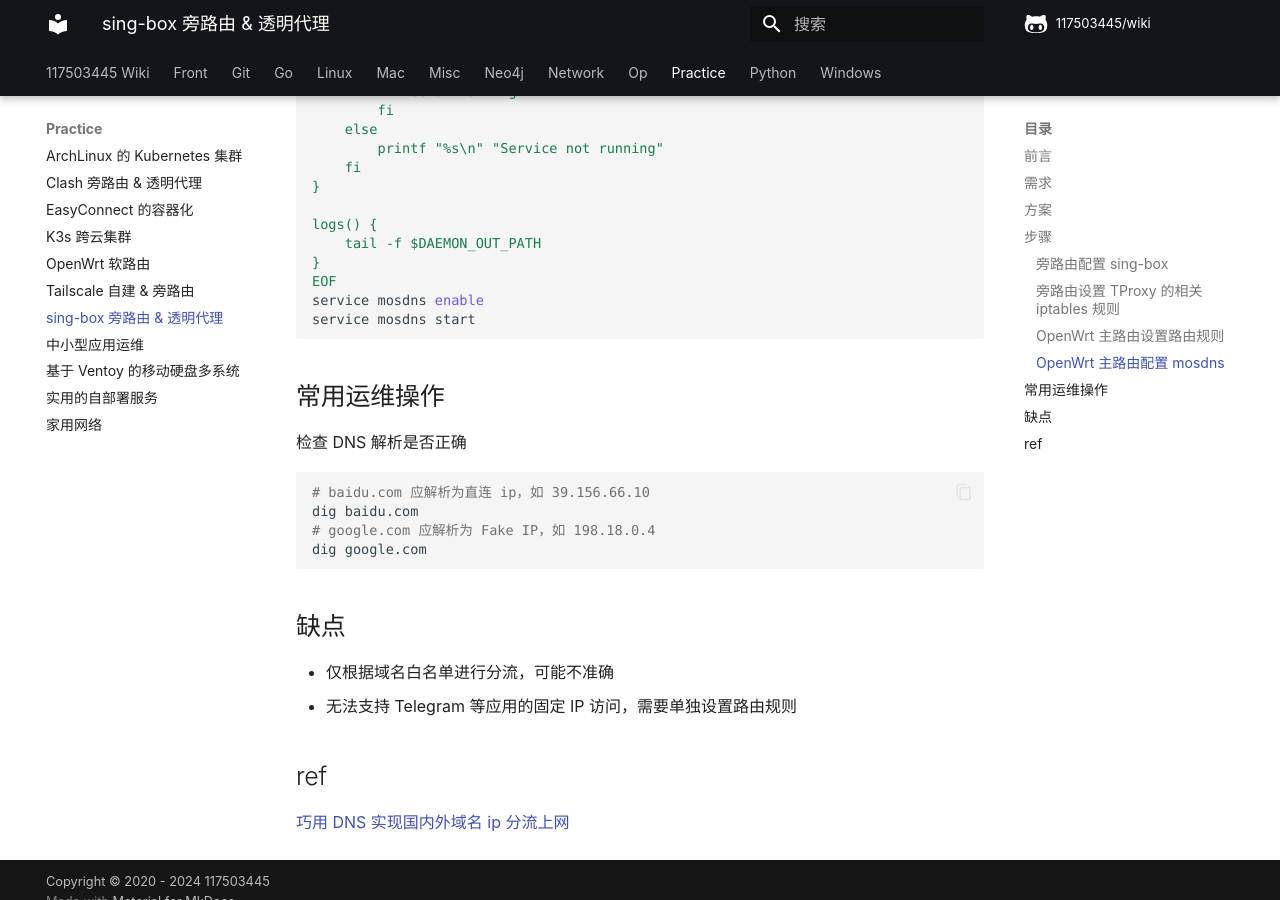
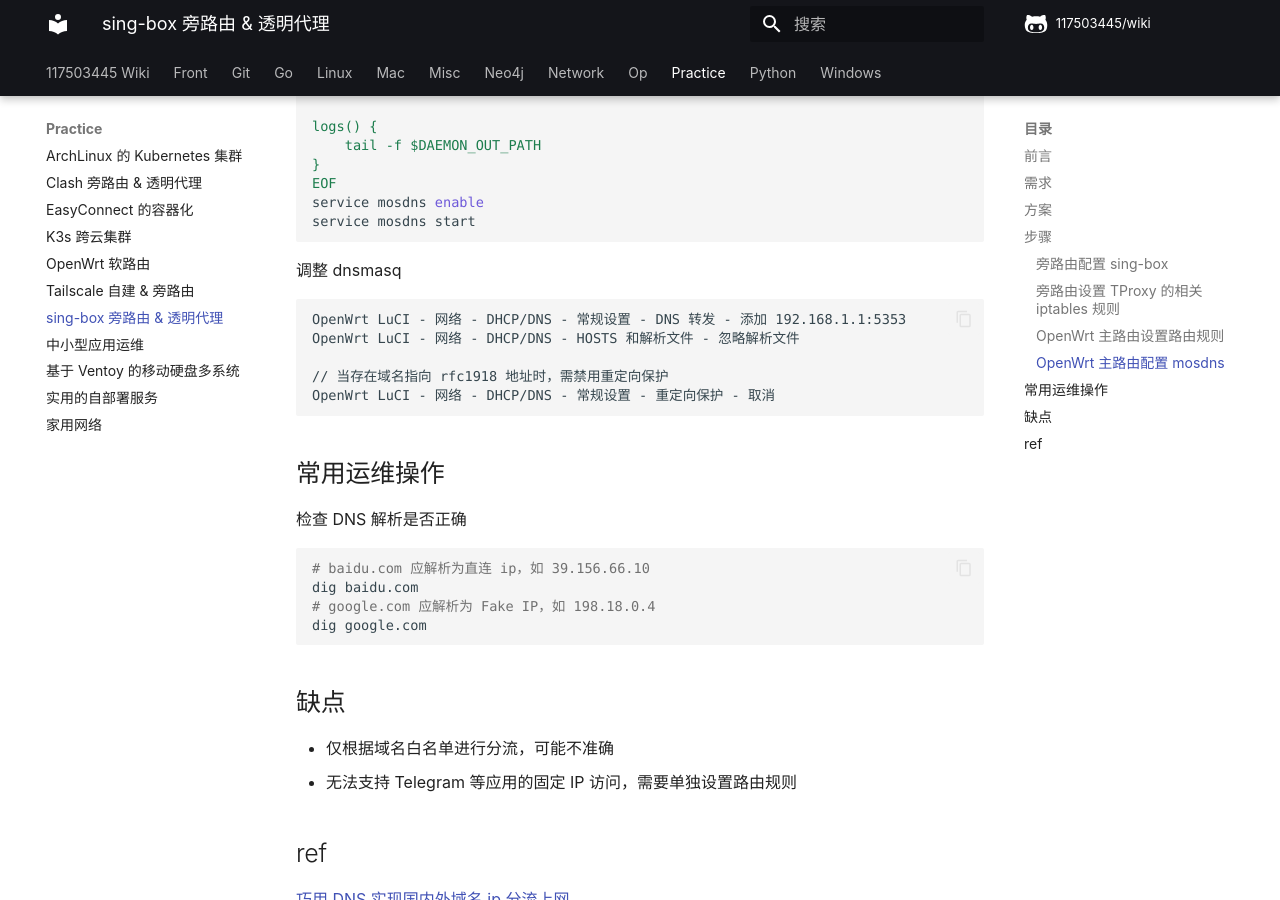
Before and after one commit to 117503445/wiki, an MkDocs documentation site: the page built from docs/practice/sing-box 旁路由 & 透明代理.md, in a window 1280 px wide and 900 px high, scrolled down 15173 px. Built offline with MkDocs 1.6.1 and Material for MkDocs 9.7.7, drawn with Linux system fonts in a browser that asks for light colours; some web fonts are replaced; comment, search, counter and statistics services are not loaded; some of the changed text lies outside the part shown.

Commit message:
update sing-box
Signed-off-by: 117503445 <t117503445@gmail.com>

````diff
--- a/docs/practice/sing-box 旁路由 & 透明代理.md
+++ b/docs/practice/sing-box 旁路由 & 透明代理.md
@@ -646,11 +646,7 @@ OpenWrt LuCI - 网络 - 路由 - 添加: LAN, unicast, 198.18.0.0/16, 192.168.1.
 
 ### OpenWrt 主路由配置 mosdns
 
-禁用默认的 dnsmasq
 
-```text
-OpenWrt LuCI - 网络 - DHCP/DNS - 高级设置 - DNS 服务器端口 - 0
-```
 
 下载 [mosdns](https://github.com/IrineSistiana/mosdns/releases)，将 `mosdns` 二进制放在 `/root/.app/mosdns/mosdns`。
 
@@ -686,7 +682,7 @@ plugins:
     type: udp_server
     args:
       entry: fallback_main
-      listen: 192.168.100.1:53
+      listen: 192.168.100.1:5353
 ```
 
 运行 mosdns 并设置开机自启
@@ -755,6 +751,16 @@ service mosdns enable
 service mosdns start
 ```
 
+调整 dnsmasq
+
+```text
+OpenWrt LuCI - 网络 - DHCP/DNS - 常规设置 - DNS 转发 - 添加 192.168.1.1:5353
+OpenWrt LuCI - 网络 - DHCP/DNS - HOSTS 和解析文件 - 忽略解析文件
+
+// 当存在域名指向 rfc1918 地址时，需禁用重定向保护
+OpenWrt LuCI - 网络 - DHCP/DNS - 常规设置 - 重定向保护 - 取消
+```
+
 ## 常用运维操作
 
 检查 DNS 解析是否正确
````
